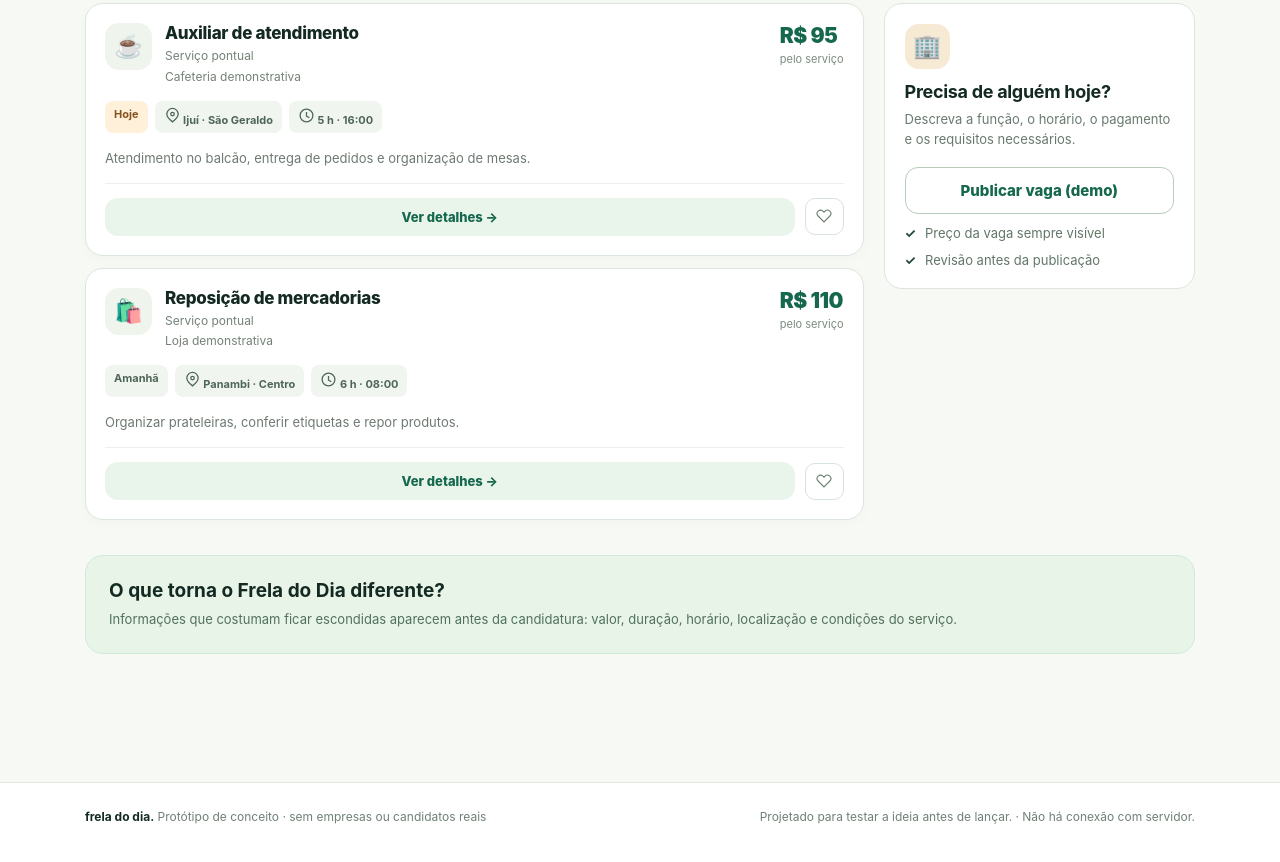
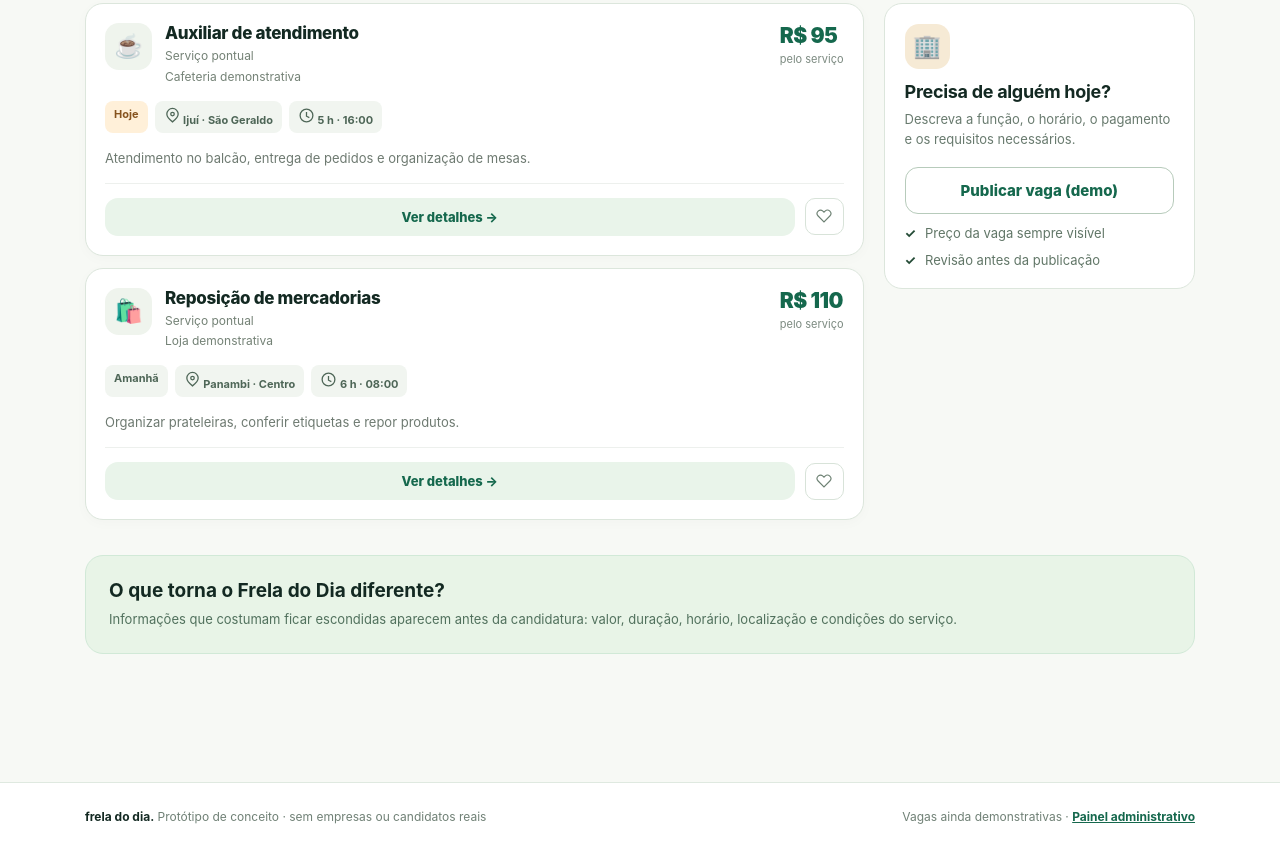
Before and after one commit to l7-COLLAB/frela-do-dia, a plain HTML site: page index.html in a window 1280 px wide. Shown: the part 1350-2212 px from the top of the page. Drawn offline with Linux system fonts and the light colour scheme.

Commit message:
feat: adicionar acesso ao painel administrativo no rodapé do site público

```diff
--- a/index.html
+++ b/index.html
@@ -96,7 +96,7 @@
  <div class="owner-list" id="myAdsList"></div>
 </div></section>
 </main>
-<footer class="footer"><div class="wrap footer-in"><span><strong>frela do dia.</strong> Protótipo de conceito · sem empresas ou candidatos reais</span><span>Projetado para testar a ideia antes de lançar. · Não há conexão com servidor.</span></div></footer>
+<footer class="footer"><div class="wrap footer-in"><span><strong>frela do dia.</strong> Protótipo de conceito · sem empresas ou candidatos reais</span><span>Vagas ainda demonstrativas · <a href="/painel/" style="color:#15684d;text-decoration:underline;font-weight:750">Painel administrativo</a></span></div></footer>
 <nav class="bottom-nav" aria-label="Navegação principal"><button class="active" data-page="home"><svg><use href="#i-home"/></svg>Início</button><button data-page="jobs"><svg><use href="#i-search"/></svg>Vagas</button><button data-page="resume"><svg><use href="#i-file"/></svg>Currículo</button><button data-page="profile"><svg><use href="#i-user"/></svg>Meu perfil</button></nav>
 <div class="modal-backdrop" id="modalBackdrop" role="presentation"><div class="modal" role="dialog" aria-modal="true" aria-labelledby="modalTitle"><div class="modal-head"><h2 id="modalTitle">Detalhes da vaga</h2><button class="close" id="closeModal" aria-label="Fechar">×</button></div><div id="modalBody"></div></div></div>
 <div id="toast" class="toast" role="status" aria-live="polite"></div>
```
